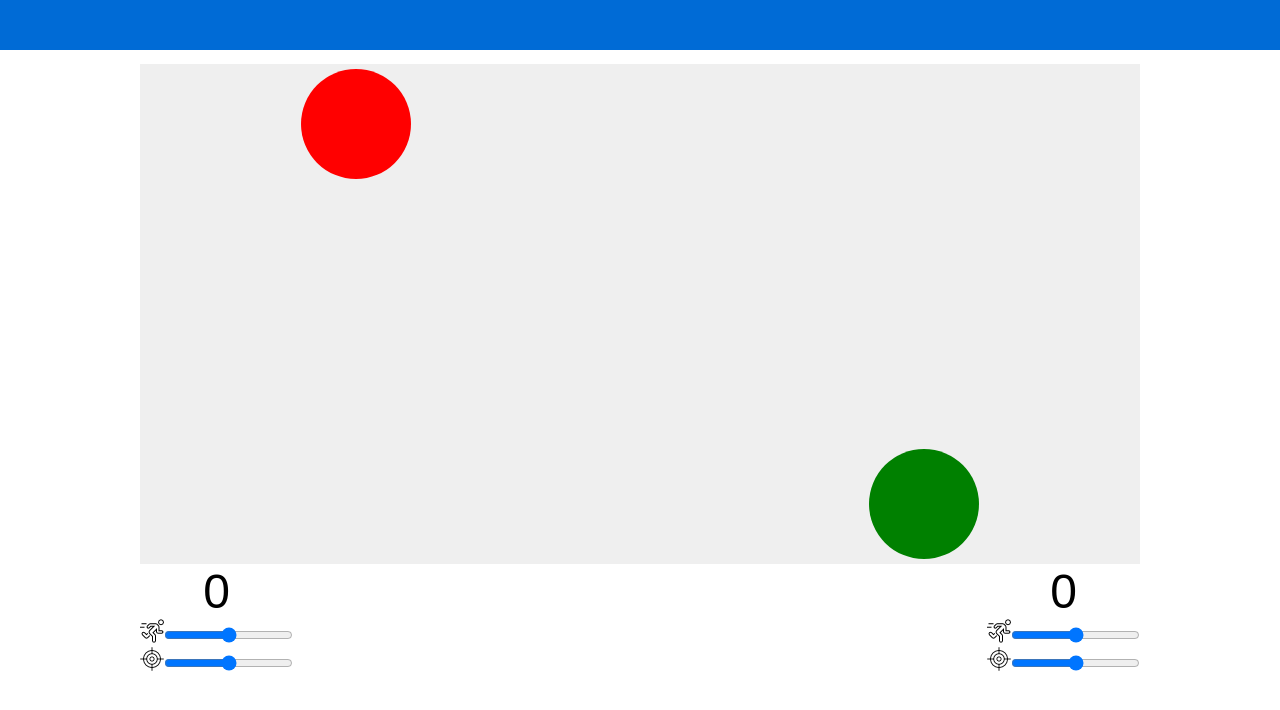
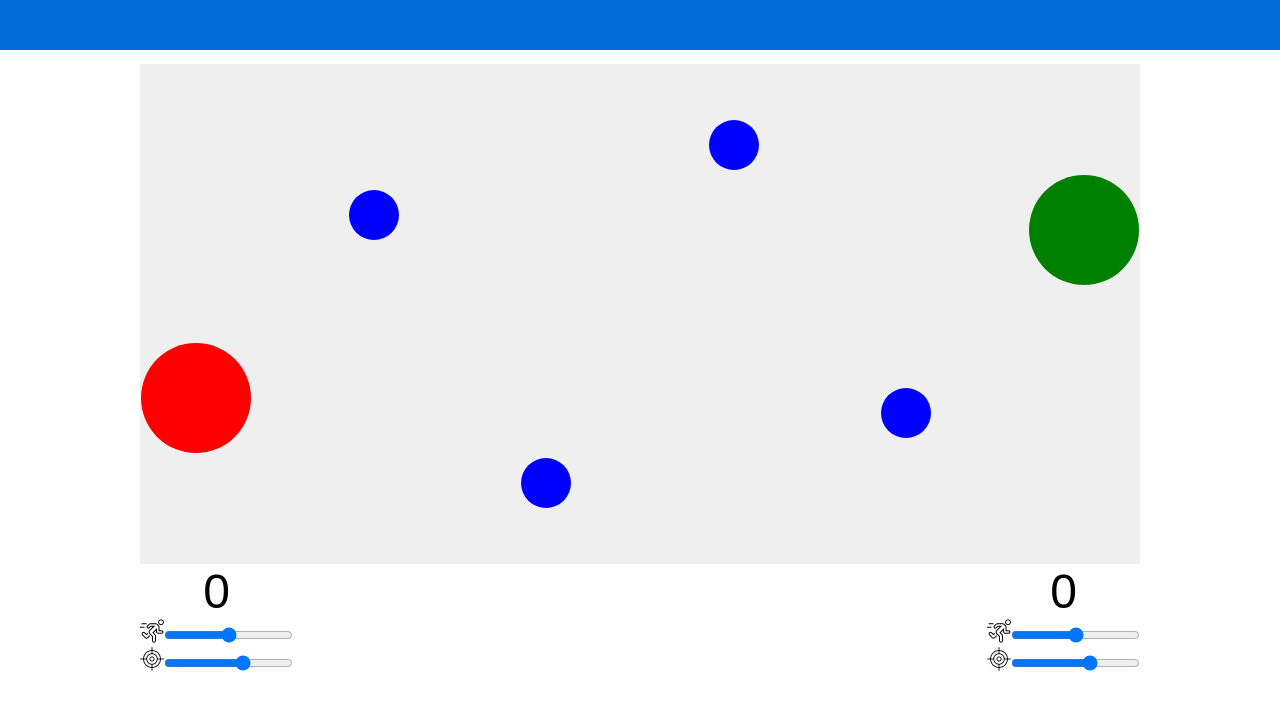
Before and after one commit to digunin/duel-mini-game, a React app: page / in a window 1280 px wide. Shown: the top 710 px of the page. Built offline with nearby package versions, Linux system fonts and the light colour scheme.

Commit message:
hero cast spells now

```diff
--- a/src/components/HeroPanel.tsx
+++ b/src/components/HeroPanel.tsx
@@ -50,7 +50,7 @@ export const HeroPanel: FC<HPProps> = ({ onchangeHandler, values }) => {
             onChange={onSliderChangeHandler}
             name="cooldown"
             min="1"
-            max="11"
+            max="9"
             value={cooldown}
           />
         </div>
--- a/src/components/game/Game.ts
+++ b/src/components/game/Game.ts
@@ -1,14 +1,18 @@
+import { Circle } from "./game-units/Circle";
 import { GameUnitFactory } from "./game-units/GameUnitsFactory";
 import { Hero } from "./game-units/Hero";
 import { Line } from "./game-units/primitives/Line";
 import { Point } from "./game-units/primitives/Point";
 import {
+  fromDegToRad,
   intersectCircleWithLine,
   intersectCircleWithPoint,
 } from "./game-units/utils";
 import { AppGraphics } from "./graphics/AppGrphics";
 
 const HERO_RADIUS = 55;
+const SPELL_RADIUS = 25;
+
 export type HeroSide = "left" | "right";
 type GameBounds = {
   left: Line;
@@ -24,6 +28,8 @@ export class Game {
   private leftHero: Hero;
   private rightHero: Hero;
   private bounds: GameBounds;
+  private leftHeroSpells: Circle[] = [];
+  private rightHeroSpells: Circle[] = [];
 
   constructor(factory: GameUnitFactory<AppGraphics>) {
     this.factory = factory;
@@ -41,19 +47,28 @@ export class Game {
     );
     this.leftHero.color = "red";
     this.rightHero.color = "green";
-    this.leftHero.direction = 45;
-    this.rightHero.direction = 45;
+    this.leftHero.direction = 90;
+    this.rightHero.direction = 270;
   }
 
   private draw() {
     this.factory.graphics.clear();
     this.leftHero.draw();
     this.rightHero.draw();
+    this.leftHeroSpells.forEach((spell) => spell.draw());
+    this.rightHeroSpells.forEach((spell) => spell.draw());
   }
 
   private _update() {
     this.updateHero(this.leftHero);
     this.updateHero(this.rightHero);
+    if (this.leftHero.fire()) {
+      this.leftHeroSpells.push(this.createSpell(this.leftHero, 0));
+    }
+    if (this.rightHero.fire()) {
+      this.rightHeroSpells.push(this.createSpell(this.rightHero, 180));
+    }
+    this.updateSpells();
     this.draw();
   }
 
@@ -90,11 +105,19 @@ export class Game {
     return null;
   }
 
-  public setVelocity(side: HeroSide, velocity: number) {
+  public setHeroVelocity(side: HeroSide, velocity: number) {
     if (side === "left") {
       this.leftHero.velocity = velocity;
     } else {
       this.rightHero.velocity = velocity;
+    }
+  }
+
+  public setHeroCooldown(side: HeroSide, cooldown: number) {
+    if (side === "left") {
+      this.leftHero.cooldown = cooldown;
+    } else {
+      this.rightHero.cooldown = cooldown;
     }
   }
 
@@ -122,4 +145,28 @@ export class Game {
     yield this.bounds.top;
     yield this.bounds.bottom;
   }
+
+  private updateSpells() {
+    this.leftHeroSpells = this.leftHeroSpells.filter(
+      (spell) => spell.center.x < this.gameWidth
+    );
+    this.rightHeroSpells = this.rightHeroSpells.filter(
+      (spell) => spell.center.x > 0
+    );
+    this.leftHeroSpells.forEach((spell) => spell.nextMove(true));
+    this.rightHeroSpells.forEach((spell) => spell.nextMove(true));
+  }
+
+  private createSpell(hero: Hero, direction: number) {
+    const mod = Math.cos(fromDegToRad(direction)) < 0 ? -1 : 1;
+    const spellCenter = new Point(
+      hero.center.x + (hero.radius + SPELL_RADIUS) * mod,
+      hero.center.y
+    );
+    const spell = this.factory.createCircle(spellCenter, SPELL_RADIUS);
+    spell.color = hero.spellColor;
+    spell.velocity = 15;
+    spell.direction = direction;
+    return spell;
+  }
 }
--- a/src/components/game/game-units/Hero.ts
+++ b/src/components/game/game-units/Hero.ts
@@ -1,7 +1,22 @@
 import { Circle } from "./Circle";
+
+const COOLDOWN_STEP = 100;
 
 export class Hero extends Circle {
   private stopFire: boolean = false;
-  public cooldown: number = 1500;
+  private _cooldown: number = 5;
   public spellColor: string = "#00F";
+
+  public fire() {
+    if (this.stopFire) return false;
+    this.stopFire = true;
+    setTimeout(() => (this.stopFire = false), COOLDOWN_STEP * this._cooldown);
+    return true;
+  }
+
+  public set cooldown(c: number) {
+    if (c < 1) c = 1;
+    if (c > 9) c = 9;
+    this._cooldown = 10 - c;
+  }
 }
--- a/src/hooks/useGame.ts
+++ b/src/hooks/useGame.ts
@@ -31,8 +31,11 @@ export const useGame = (
     )
   );
 
-  duel.current.setVelocity("left", leftHero.velocity);
-  duel.current.setVelocity("right", rightHero.velocity);
+  duel.current.setHeroVelocity("left", leftHero.velocity);
+  duel.current.setHeroVelocity("right", rightHero.velocity);
+
+  duel.current.setHeroCooldown("left", leftHero.cooldown);
+  duel.current.setHeroCooldown("right", rightHero.cooldown);
 
   function canvasClickHandler() {
     const leftOrRight = duel.current.isCursorInsideHero(canvasCursor.current);
```
